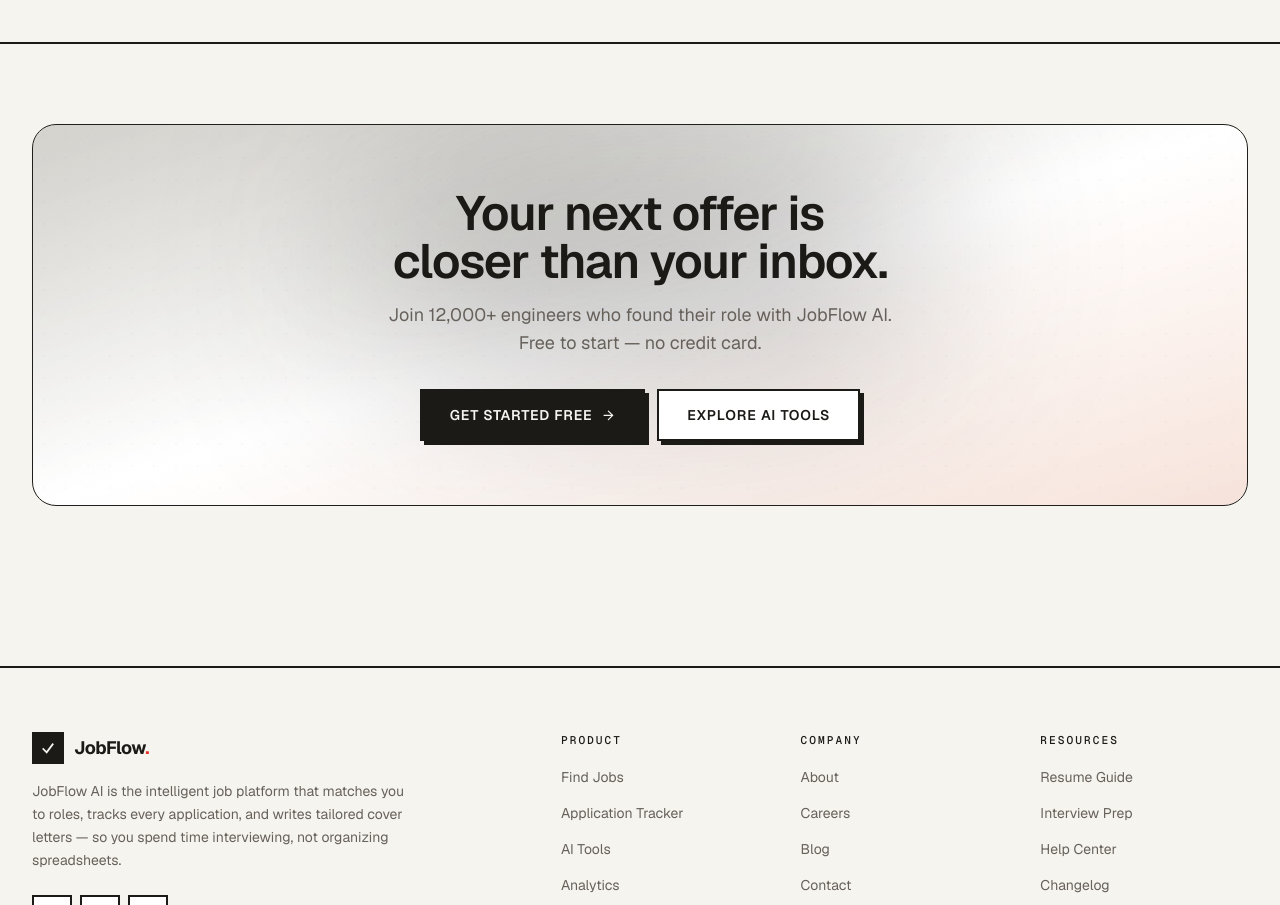
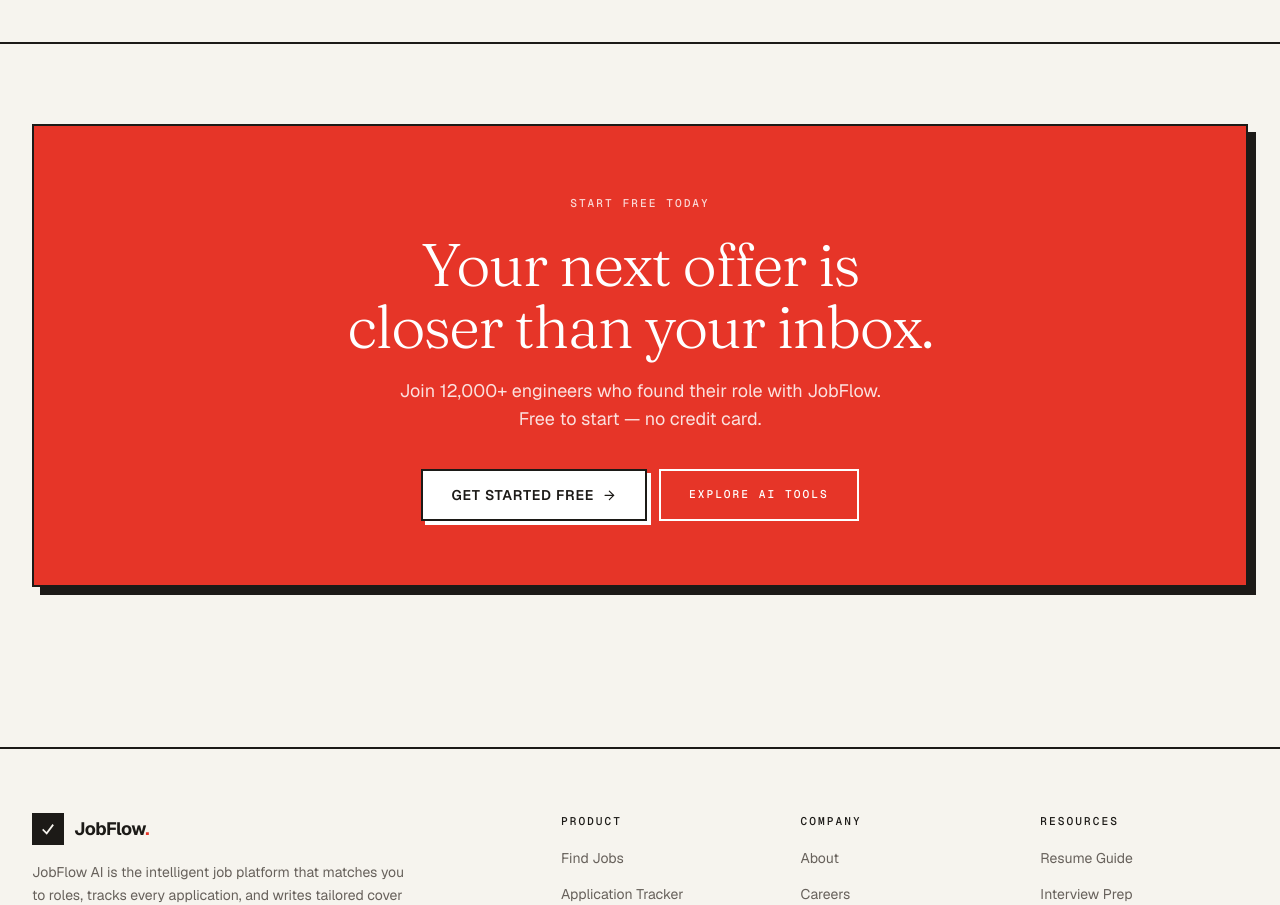
Before and after one commit to madhushigli1/jobflow-ai, a Next.js app in the folder jobflow-ai/: page / in a window 1280 px wide. Shown: the part 4260-5165 px from the top of the page. Built offline with nearby package versions, Linux system fonts and the light colour scheme.

Commit message:
style(marketing): red brutalist CTA block

```diff
--- a/jobflow-ai/src/features/marketing/components/cta.tsx
+++ b/jobflow-ai/src/features/marketing/components/cta.tsx
@@ -7,30 +7,34 @@
   return (
     <Container className="py-20">
       <Reveal>
-        <div className="relative overflow-hidden rounded-3xl border border-border px-6 py-16 text-center sm:px-16">
-          {/* glow backdrop */}
-          <div className="absolute inset-0 -z-10 bg-gradient-to-br from-primary/15 via-card to-accent/10" />
-          <div className="absolute left-1/2 top-0 -z-10 h-64 w-[36rem] -translate-x-1/2 rounded-full bg-primary/25 blur-[100px]" />
-          <div className="absolute inset-0 -z-10 bg-dots opacity-20" />
-
-          <h2 className="mx-auto max-w-2xl text-balance text-4xl font-semibold tracking-tight sm:text-5xl">
+        <div className="relative overflow-hidden border-2 border-foreground bg-accent text-accent-foreground shadow-brutal-lg">
+          <div className="px-6 py-16 text-center sm:px-16">
+            <span className="label inline-block text-accent-foreground/80">Start free today</span>
+            <h2 className="mx-auto mt-5 max-w-2xl text-balance font-serif text-5xl font-light leading-[1.02] tracking-tight sm:text-6xl">
               Your next offer is closer than your inbox.
             </h2>
-          <p className="mx-auto mt-4 max-w-lg text-lg text-muted-foreground">
-            Join 12,000+ engineers who found their role with JobFlow AI. Free to start —
+            <p className="mx-auto mt-5 max-w-lg text-lg text-accent-foreground/85">
+              Join 12,000+ engineers who found their role with JobFlow. Free to start —
               no credit card.
             </p>
-          <div className="mt-8 flex flex-col items-center justify-center gap-3 sm:flex-row">
-            <Link href="/jobs" className={cn(buttonVariants({ size: "lg" }), "group w-full sm:w-auto")}>
+            <div className="mt-9 flex flex-col items-center justify-center gap-3 sm:flex-row">
+              <Link
+                href="/jobs"
+                className={cn(
+                  buttonVariants({ variant: "secondary", size: "lg" }),
+                  "group w-full shadow-[4px_4px_0_0_hsl(var(--accent-foreground))] hover:shadow-[2px_2px_0_0_hsl(var(--accent-foreground))] sm:w-auto",
+                )}
+              >
                 Get started free
                 <ArrowRight className="transition-transform group-hover:translate-x-0.5" />
               </Link>
               <Link
                 href="/ai-tools"
-              className={cn(buttonVariants({ variant: "glass", size: "lg" }), "w-full sm:w-auto")}
+                className="label flex h-13 items-center justify-center border-2 border-accent-foreground px-7 text-accent-foreground transition-colors hover:bg-accent-foreground hover:text-accent"
               >
                 Explore AI tools
               </Link>
+            </div>
           </div>
         </div>
       </Reveal>
```
Lines whose indentation alone changed are shown as unchanged.
